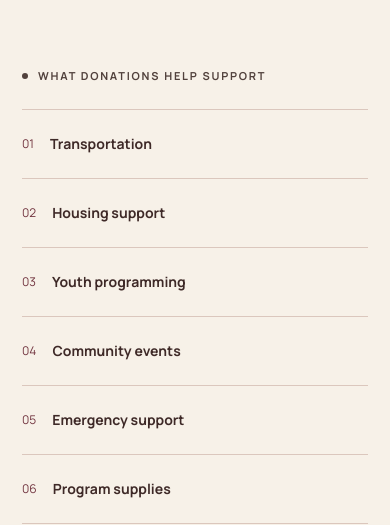
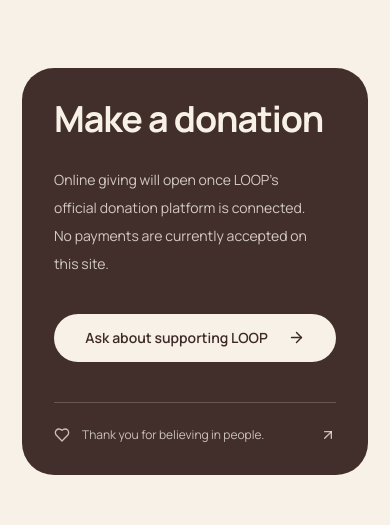
Before and after one commit to kferacho3/LOOP, a Next.js app: page /donate in a window 390 px wide. Shown: the part 399-924 px from the top of the page. Built offline with nearby package versions, Linux system fonts and the light colour scheme; no server answers.

Commit message:
Show PayPal donation card before program details on mobile

```diff
--- a/src/app/donate/page.tsx
+++ b/src/app/donate/page.tsx
@@ -48,7 +48,7 @@
           </TextLink>
         </div>
         <div
-          className="relative overflow-hidden rounded-[32px] bg-forest p-8 text-paper md:p-12"
+          className="order-first relative overflow-hidden rounded-[32px] bg-forest p-8 text-paper md:p-12 lg:order-last"
           data-dark
         >
 
```
